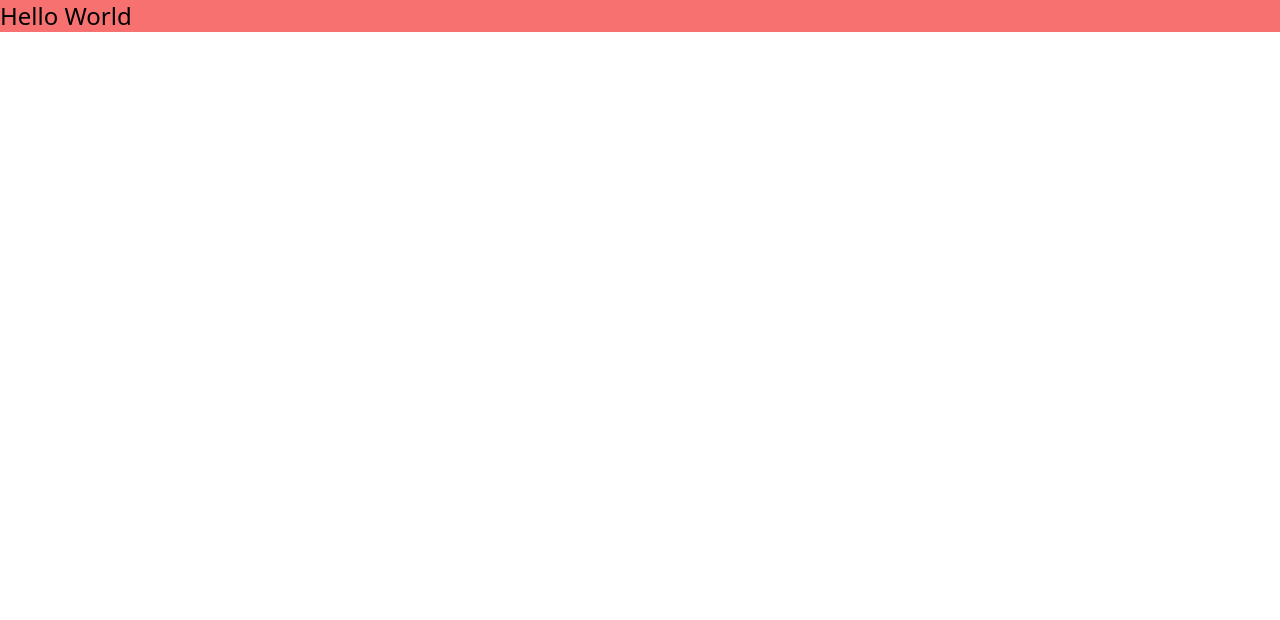
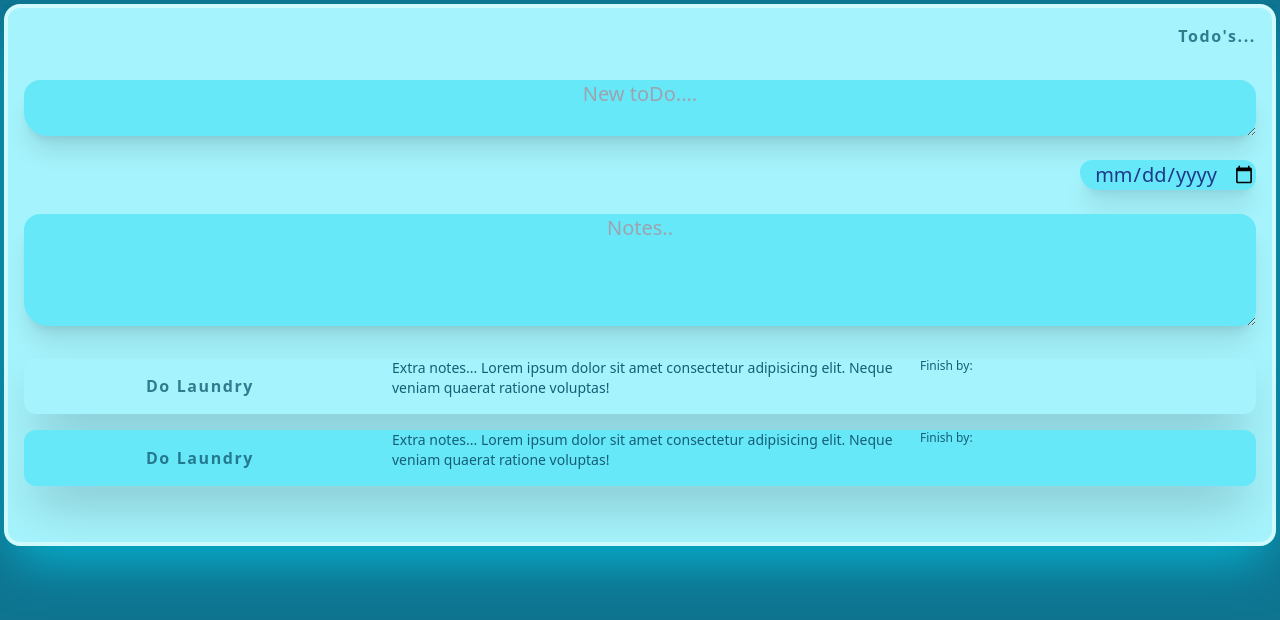
Before and after one commit to latz09/todoapp, a website built with Vite: page index.html in a window 1280 px wide. Built offline with nearby package versions, Linux system fonts and the light colour scheme.

Commit message:
main layout

```diff
--- a/index.html
+++ b/index.html
@@ -1,13 +1,96 @@
 <!DOCTYPE html>
 <html lang="en">
-<head>
-    <meta charset="UTF-8">
-    <meta http-equiv="X-UA-Compatible" content="IE=edge">
-    <meta name="viewport" content="width=device-width, initial-scale=1.0">
-    <title>ToDoApp</title>
-    <link rel="stylesheet" href="/css/tailwind.css" />
-</head>
-<body>
-    <h1 class="bg-red-400 text-2xl">Hello World</h1>
-</body>
+	<head>
+		<meta charset="UTF-8" />
+		<meta http-equiv="X-UA-Compatible" content="IE=edge" />
+		<meta name="viewport" content="width=device-width, initial-scale=1.0" />
+		<title>ToDoApp</title>
+		<link rel="stylesheet" href="/css/tailwind.css" />
+		<link rel="stylesheet" href="style.css" />
+		<script src="script.js" defer></script>
+	</head>
+	<body class="bg-cyan-700 m-1 shadow-inner text-cyan-800">
+		<div>
+			<!-- Main Container -->
+			<div>
+				<!-- To do container -->
+				<div>
+					<div
+						class="bg-cyan-200 rounded-2xl shadow-2xl shadow-cyan-500 border-4 border-cyan-100"
+					>
+						<!--========NEW TODO FORM=========-->
+						<div class="">
+							<h1
+								class="text-base text-right p-4 text-cyan-800 font-semibold opacity-80 tracking-widest"
+							>
+								Todo's...
+							</h1>
+							<form class="p-4 grid gap-y-6 text-xl">
+								<textarea
+									type="text"
+									class="place-self-stretch bg-cyan-300 rounded-bl-3xl rounded-2xl text-center shadow-xl text-blue-900 focus:outline-none focus:ring-2 focus:bg-cyan-200"
+									placeholder="New toDo...."
+								></textarea>
+
+								<div class="place-self-end">
+									<label for="date"></label>
+									<input
+										type="date"
+										id="date1"
+										name="doneby"
+										class="bg-cyan-300 rounded-bl-3xl rounded-2xl text-center shadow-xl text-blue-900 focus:outline-none focus:ring-2 focus:bg-cyan-200"
+									/>
+								</div>
+								<textarea
+									type="text"
+									class="place-self-stretch bg-cyan-300 rounded-bl-3xl rounded-2xl text-center shadow-xl text-blue-900 h-28 focus:outline-none focus:ring-2 focus:bg-cyan-200"
+									placeholder="Notes.."
+								></textarea>
+							</form>
+						</div>
+						<!--==========END OF FORM========== -->
+						<!--
+
+						 -->
+						<!--==========List of items========  -->
+						<div class="grid-row pb-10">
+							<div class="bg-cyan-200 m-4 rounded-xl shadow-2xl">
+								<div class="m-2 mx-auto grid grid-cols-7 space-x-4">
+									<h1
+										class="col-span-2 text-center p-4 text-cyan-800 font-semibold opacity-80 tracking-widest"
+									>
+										Do Laundry
+									</h1>
+									<p class="col-span-3 text-sm">
+										Extra notes... Lorem ipsum dolor sit amet consectetur
+										adipisicing elit. Neque veniam quaerat ratione voluptas!
+									</p>
+									<p class="text-xs">Finish by:</p>
+								</div>
+							</div>
+							<div class="bg-cyan-300 m-4 rounded-xl shadow-2xl">
+								<div class="m-2 mx-auto grid grid-cols-7 space-x-4">
+									<h1
+										class="col-span-2 text-center p-4 text-cyan-800 font-semibold opacity-80 tracking-widest"
+									>
+										Do Laundry
+									</h1>
+									<p class="col-span-3 text-sm">
+										Extra notes... Lorem ipsum dolor sit amet consectetur
+										adipisicing elit. Neque veniam quaerat ratione voluptas!
+									</p>
+									<p class="text-xs">Finish by:</p>
+								</div>
+							</div>
+
+						</div>
+					</div>
+
+					<div>
+						<!-- <h1>todos</h1> -->
+					</div>
+				</div>
+			</div>
+		</div>
+	</body>
 </html>
--- a/tailwind.config.js
+++ b/tailwind.config.js
@@ -1,7 +1,12 @@
 module.exports = {
   content: ['./index.html'],
   theme: {
-    extend: {},
+    extend: {
+      flex: {
+        '1/4': '1 1 25%',
+        '1/2': '1 1 50%',
+      }
+    },
   },
   plugins: [],
 }
```
Also changed, not shown: script.js (added).
